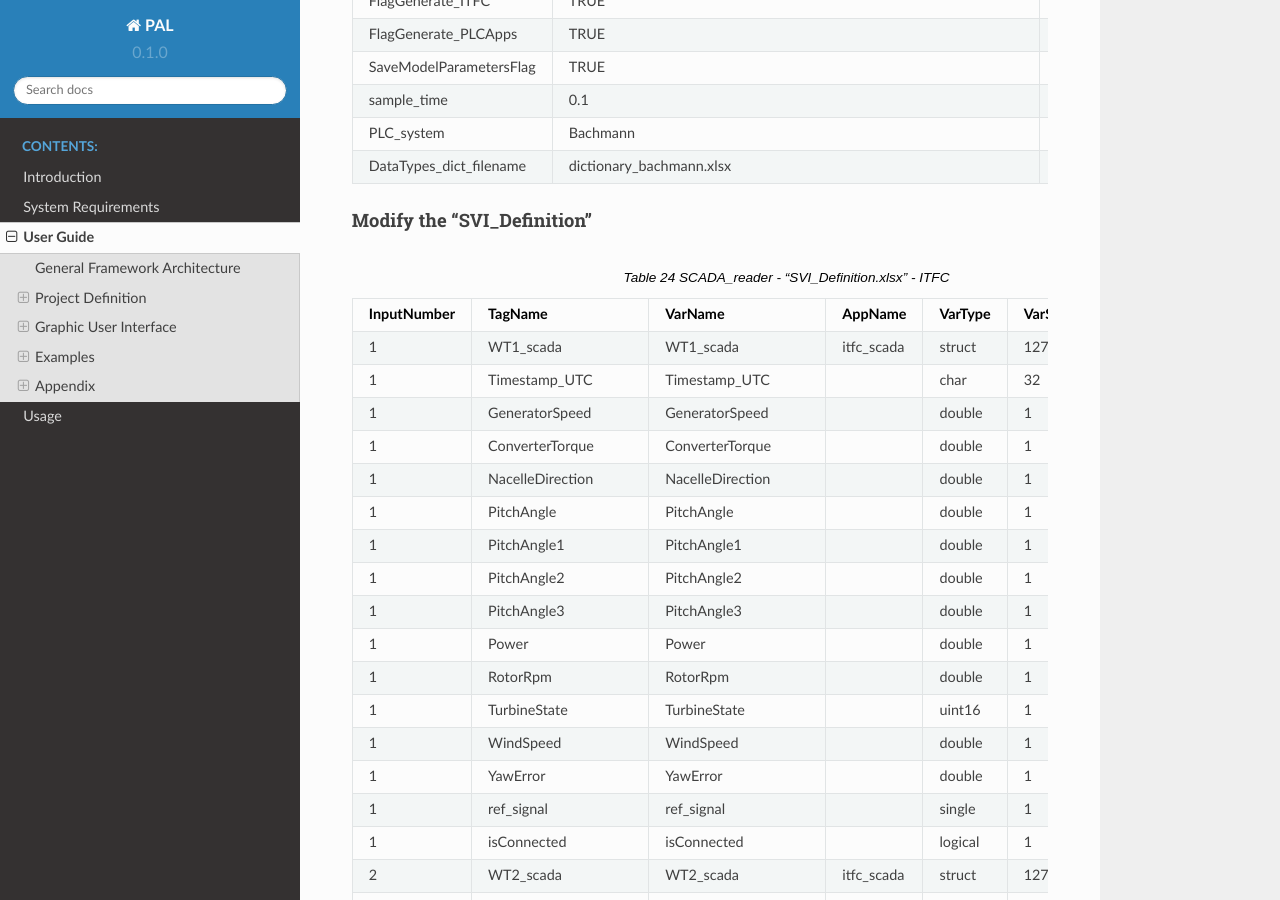
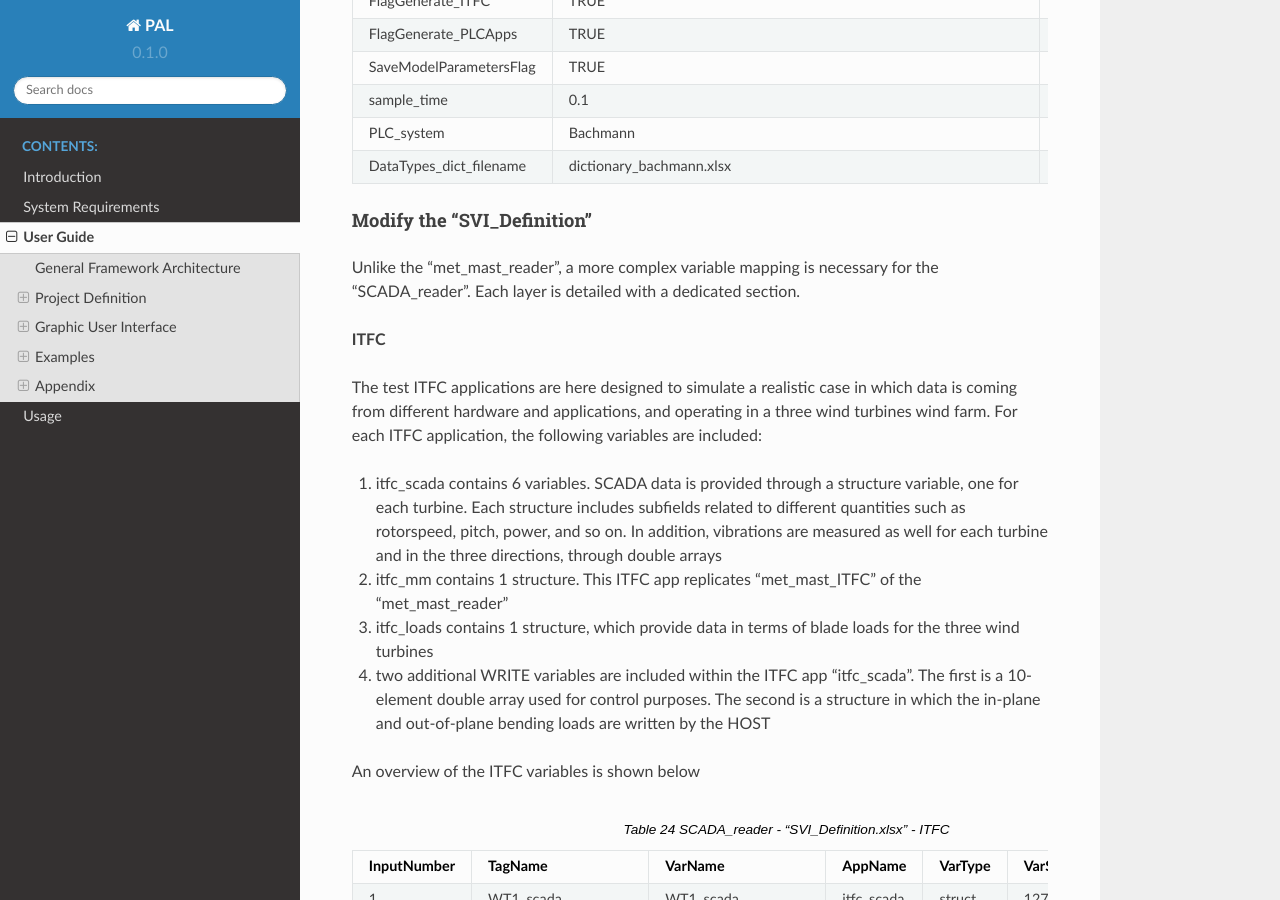
Before and after one commit to TUMLWE/PAL, a Sphinx documentation site: the page built from docs/source/user_guide.rst, in a window 1280 px wide and 900 px high, scrolled down 28191 px. Built offline with Sphinx 7.4.7 and the Read the Docs theme 2.0.0, drawn with Linux system fonts in a browser that asks for light colours.

Commit message:
docs update

```diff
--- a/docs/source/user_guide.rst
+++ b/docs/source/user_guide.rst
@@ -375,19 +375,39 @@ The steps to modify the "inputfile.xlsx" are the same described in (SECTION XX).
 Modify the “SVI_Definition”
 """"""""""""""""""""""""""""""""
 
+Unlike the "met_mast_reader", a more complex variable mapping is necessary for the "SCADA_reader". Each layer is detailed with a dedicated section.
+
+**ITFC**
+
+The test ITFC applications are here designed to simulate a realistic case in which data is coming from different hardware and applications, and operating in a three wind turbines wind farm. For each ITFC application, the following variables are included:
+
+#. itfc_scada contains 6 variables. SCADA data is provided through a structure variable, one for each turbine. Each structure includes subfields related to different quantities such as rotorspeed, pitch, power, and so on. In addition, vibrations are measured as well for each turbine and in the three directions, through double arrays
+#. itfc_mm contains 1 structure. This ITFC app replicates "met_mast_ITFC" of the "met_mast_reader"
+#. itfc_loads contains 1 structure, which provide data in terms of blade loads for the three wind turbines
+#. two additional WRITE variables are included within the ITFC app "itfc_scada". The first is a 10-element double array used for control purposes. The second is a structure in which the in-plane and out-of-plane bending loads are written by the HOST
+
+An overview of the ITFC variables is shown below
+
 .. csv-table::  SCADA_reader - "SVI_Definition.xlsx" - ITFC
    :file: SVI_Definition_scada_itfc.csv
    :header-rows: 1
 
+**HOST**
+
 .. csv-table::  SCADA_reader - "SVI_Definition.xlsx" - HOST
    :file: SVI_Definition_scada_host.csv
    :header-rows: 1
+
+**SUBMODEL**
 
 .. csv-table::  SCADA_reader - "SVI_Definition.xlsx" - SUBMODEL
    :file: SVI_Definition_scada_sm.csv
    :header-rows: 1
 
 
+
+
+
 Appendix
 -----------------------
 
```
